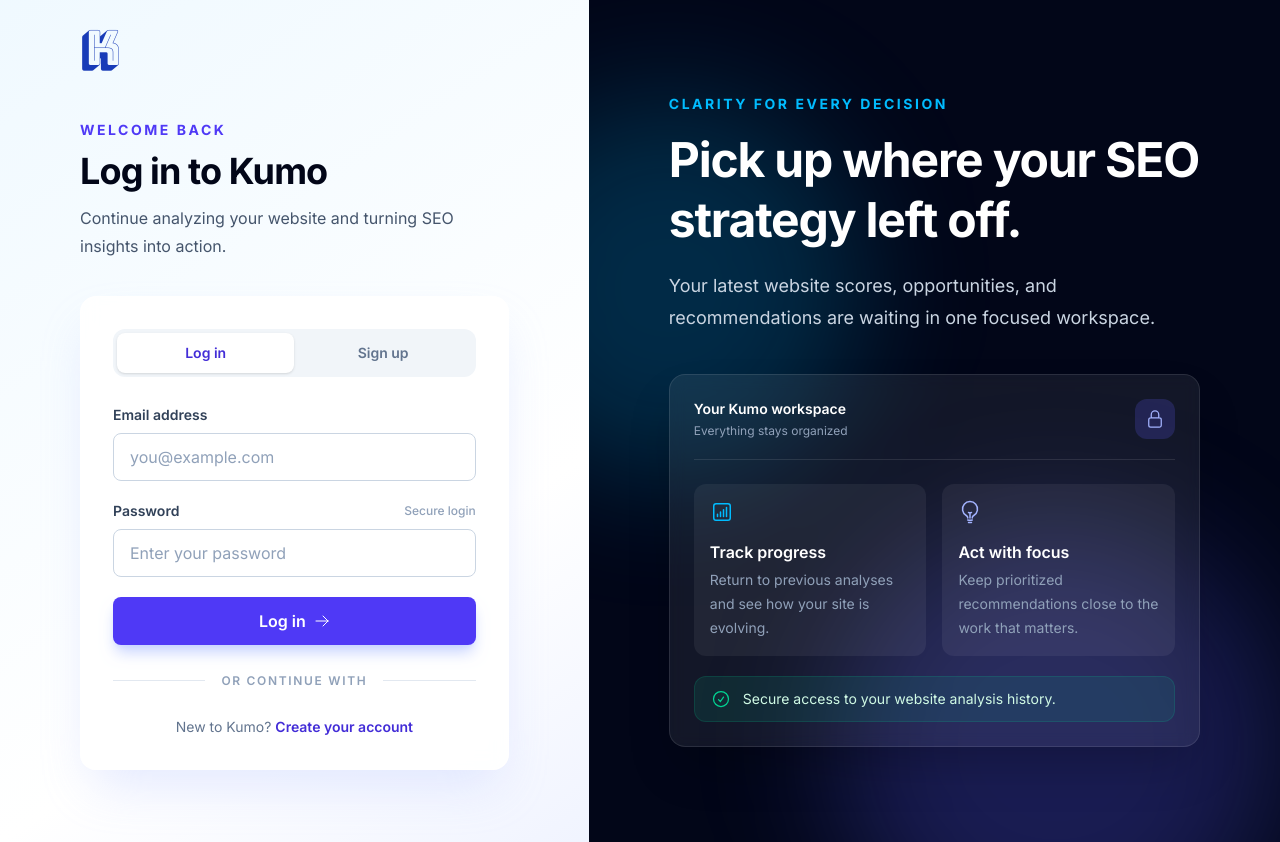
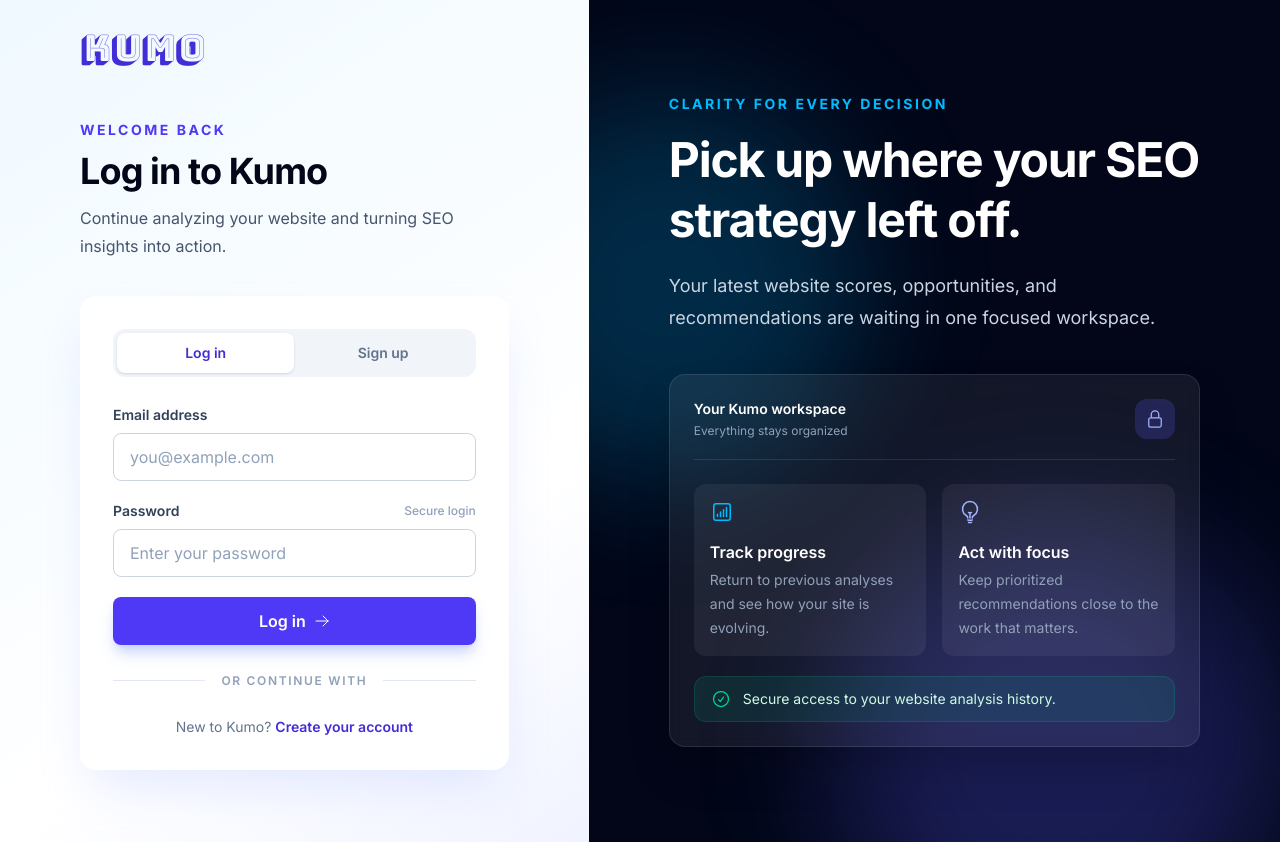
Before and after one commit to zach045/kumo-ui, a Vue app: page /login in a window 1280 px wide. Built offline with nearby package versions, Linux system fonts and the light colour scheme.

Commit message:
Restyle Kumo login experience

```diff
--- a/src/components/layout/PlainNav.vue
+++ b/src/components/layout/PlainNav.vue
@@ -1,9 +1,13 @@
 <template>
     <header class="w-full">
-        <nav class="flex items-start justify-start">
-            <div class="side-logo text-5xl text-blue-800 hover:text-blue-900">
-                <router-link to="/dashboard" class="bungee-shade-regular uppercase">K</router-link>
-            </div>
+        <nav class="flex h-12 items-center">
+            <router-link
+                to="/"
+                aria-label="Return to Kumo home"
+                class="bungee-shade-regular text-4xl text-indigo-700 transition-colors hover:text-indigo-900"
+            >
+                Kumo
+            </router-link>
         </nav>
     </header>
 </template>
```
